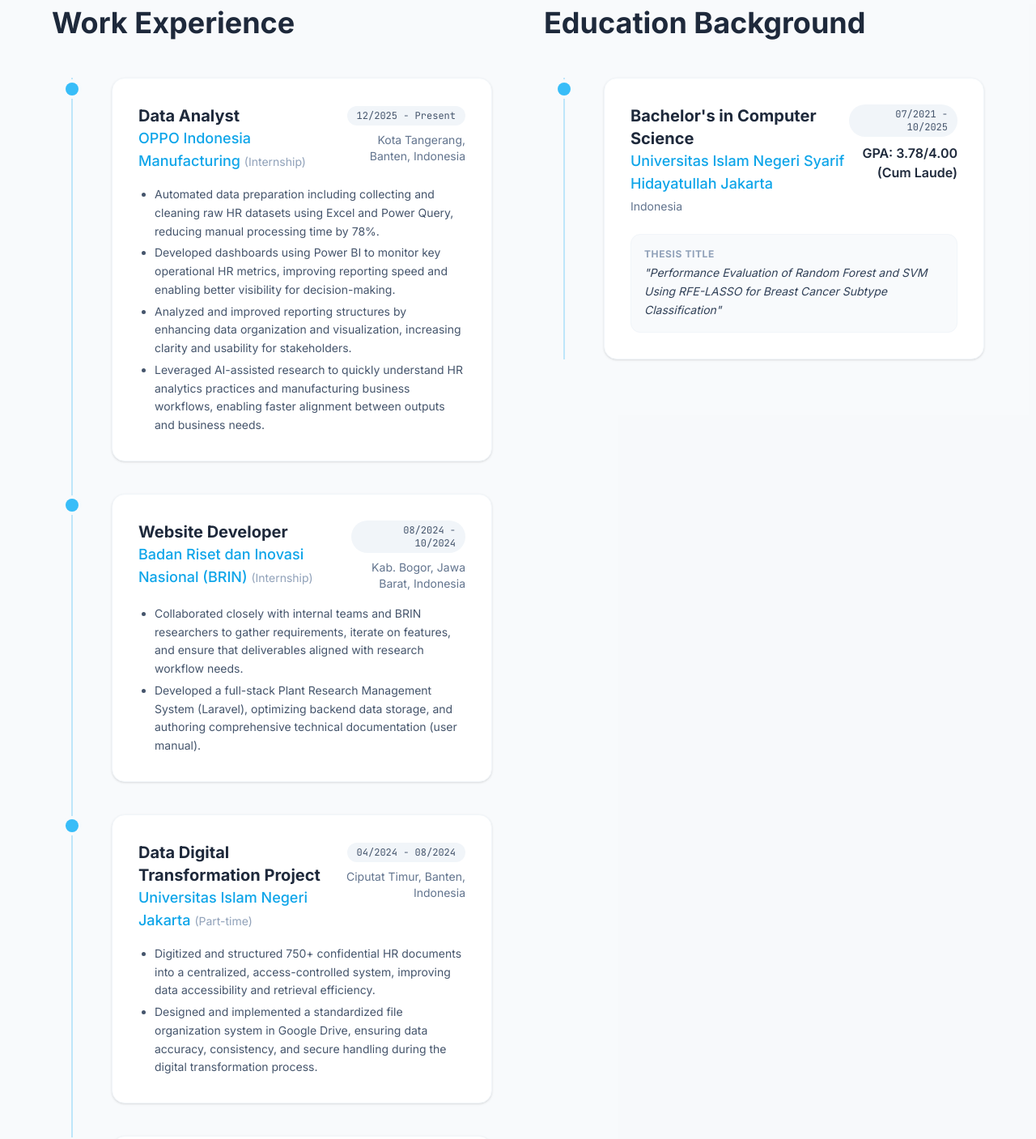
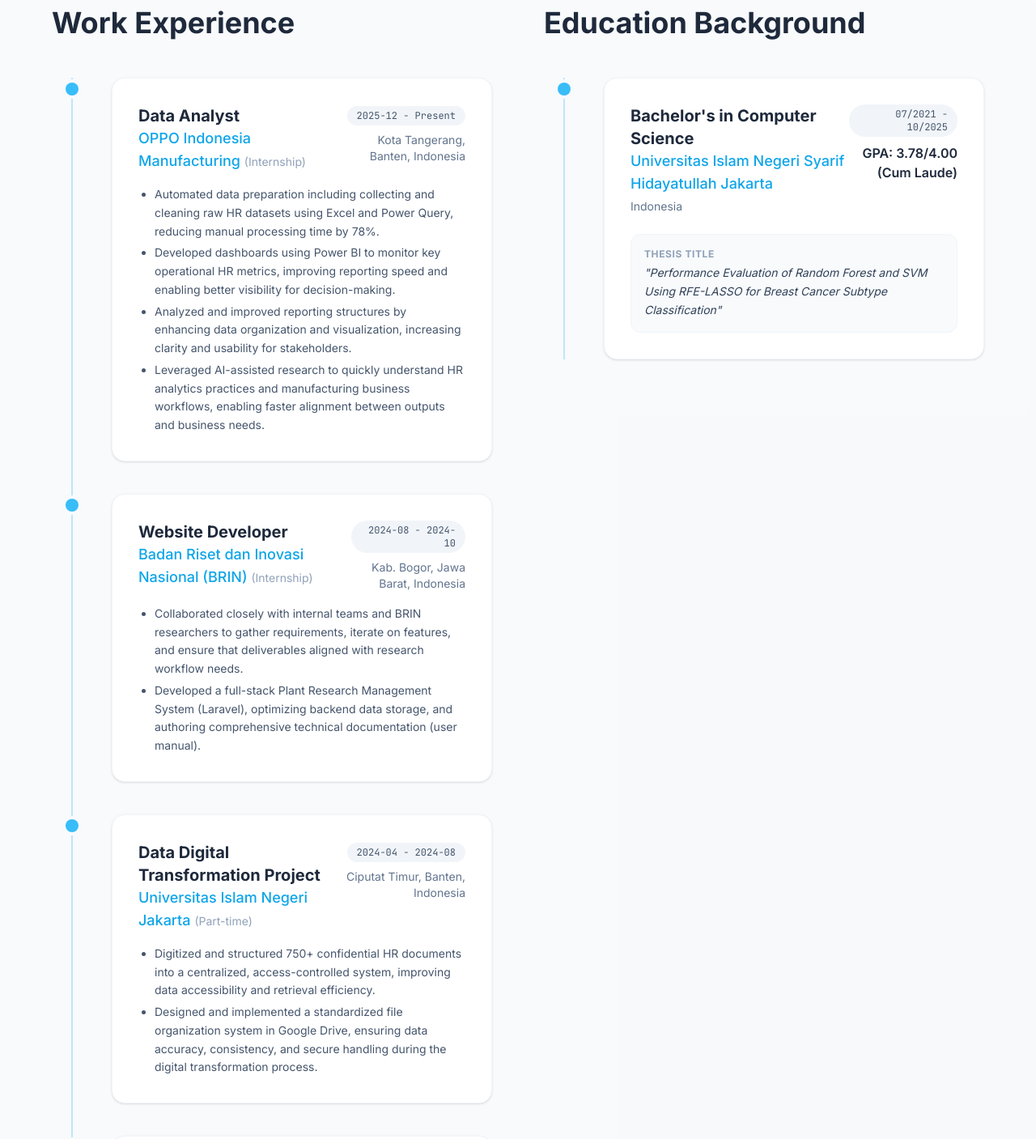
Before and after one commit to JahvalRomiz46/Jahval_Portfolio_Web, a React (Vite) app: page / in a window 1280 px wide. Shown: the part 1520-2927 px from the top of the page at 81% size. Built offline with nearby package versions, Linux system fonts and the light colour scheme.

Commit message:
change date format

```diff
--- a/src/data/portfolioData.js
+++ b/src/data/portfolioData.js
@@ -143,7 +143,7 @@ export const experiences = [
     company: "OPPO Indonesia Manufacturing",
     type: "Internship",
     location: "Kota Tangerang, Banten, Indonesia",
-    period: "12/2025 - Present",
+    period: "2025-12 - Present",
     description: [
       "Automated data preparation including collecting and cleaning raw HR datasets using Excel and Power Query, reducing manual processing time by 78%.",
       "Developed dashboards using Power BI to monitor key operational HR metrics, improving reporting speed and enabling better visibility for decision-making.",
@@ -157,7 +157,7 @@ export const experiences = [
     company: "Badan Riset dan Inovasi Nasional (BRIN)",
     type: "Internship",
     location: "Kab. Bogor, Jawa Barat, Indonesia",
-    period: "08/2024 - 10/2024",
+    period: "2024-08 - 2024-10",
     description: [
       "Collaborated closely with internal teams and BRIN researchers to gather requirements, iterate on features, and ensure that deliverables aligned with research workflow needs.",
       "Developed a full-stack Plant Research Management System (Laravel), optimizing backend data storage, and authoring comprehensive technical documentation (user manual)."
@@ -169,7 +169,7 @@ export const experiences = [
     company: "Universitas Islam Negeri Jakarta",
     type: "Part-time",
     location: "Ciputat Timur, Banten, Indonesia",
-    period: "04/2024 - 08/2024",
+    period: "2024-04 - 2024-08",
     description: [
       "Digitized and structured 750+ confidential HR documents into a centralized, access-controlled system, improving data accessibility and retrieval efficiency.",
       "Designed and implemented a standardized file organization system in Google Drive, ensuring data accuracy, consistency, and secure handling during the digital transformation process."
@@ -181,7 +181,7 @@ export const experiences = [
     company: "PT Sukses Satu Sejahtera",
     type: "Internship",
     location: "Cilegon, Banten, Indonesia",
-    period: "01/2024 - 02/2024",
+    period: "2024-01 - 2024-02",
     description: [
       "Collaborated with internal teams to gather requirements, ensuring website features aligned with company branding.",
       "Developed a company profile website using HTML, CSS, and JavaScript to enhance company's digital presence, while also streamlining internal project documentation workflows."
```
